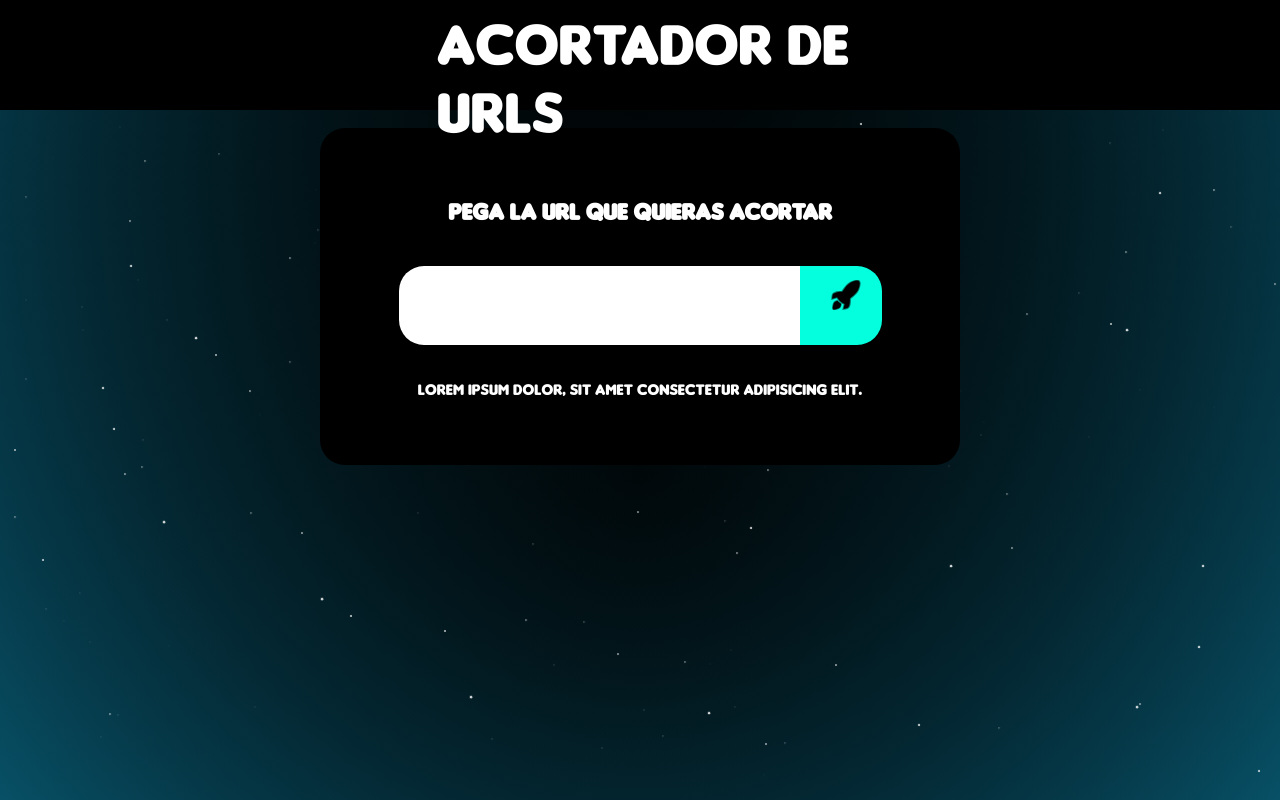
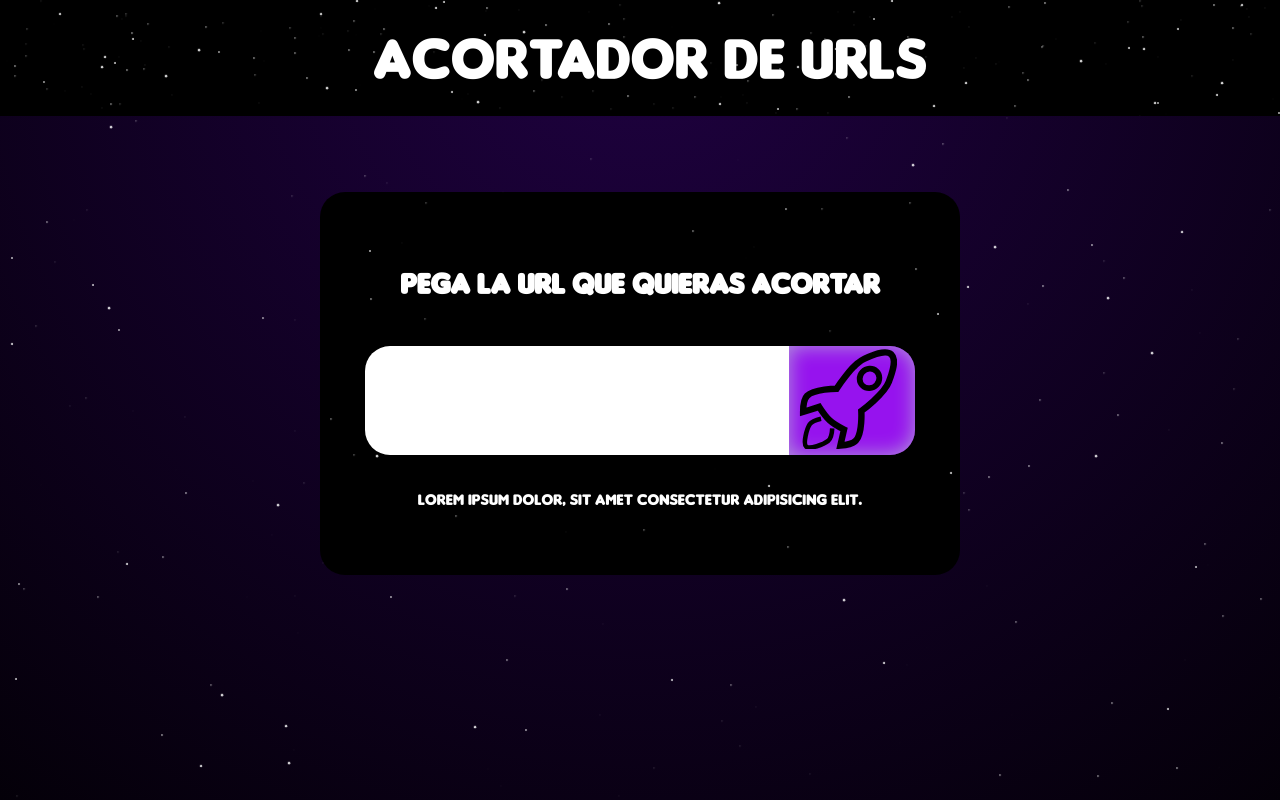
Before and after one commit to Juaan26/url-shortener, a React (Vite) app in the folder url-shortener-frontend/: page / in a window 1280 px wide. Shown: the top 800 px of the page. Built offline with nearby package versions, Linux system fonts and the light colour scheme.

Commit message:
actualizando diseño de la pagina

```diff
--- a/url-shortener-frontend/src/components/Header.css
+++ b/url-shortener-frontend/src/components/Header.css
@@ -1,27 +1,35 @@
-
 @font-face {
   font-family: 'insaniburger';
   src: URL('/Insanibu.ttf') format('truetype');
 }
 
-.header{
-    font-family: insaniburger ;
-    font-size:60px;
-    display: grid;
-    grid-template-columns: repeat(3, minmax(0, 1fr));
-    align-items: center;
-    justify-items: center;
+.header {
+  font-family: insaniburger;
+  font-size: 60px;
+  display: flex;
+  align-items: center; /* Centra verticalmente los elementos hijos */
+  justify-content: center; /* Centra horizontalmente los elementos hijos */
   background-color: rgb(0, 0, 0);
   top: 0px;
   width: 100%;
   left: 0;
   position: fixed;
   padding: 10px;
-    height: 90px;
+  height: 12vh;
 }
-.header-p{
+
+.header-p {
   margin: 0;
-grid-column-start: 2;
-grid-row-start: -1;
   color: white;
+  text-align: center; /* Centra el texto dentro del elemento */
 }
+@media (max-width: 1250px) {
+  .header{
+    font-size: 45px;
+  }
+}
+  @media (max-width: 450px) {
+    .header{
+      font-size: 25px;
+    }
+}
--- a/url-shortener-frontend/src/components/Header.jsx
+++ b/url-shortener-frontend/src/components/Header.jsx
@@ -1,10 +1,13 @@
 import './Header.css'
+import { StarField } from './StarField.jsx';
 
 export function Header () {
    return (
  <nav className='header'>
     <p className='header-p'>ACORTADOR DE URLS</p>
+    <StarField/>
  </nav>
+
 
 )
 }
--- /dev/null
+++ b/url-shortener-frontend/src/components/StarField.css
@@ -0,0 +1,33 @@
+.star-field {
+    position: absolute;
+    top: 0;
+    left: 0;
+    width: 100%;
+    height: 100%;
+    overflow: hidden;
+    z-index: -1;
+}
+
+.star {
+    position: absolute;
+    width: 2px;
+    height: 2px;
+    background: white;
+    border-radius: 50%;
+    animation: sparkle infinite ease-in-out;
+}
+
+@keyframes sparkle {
+    0% {
+        opacity: 0;
+        transform: scale(0.5);
+    }
+    50% {
+        opacity: 1;
+        transform: scale(1.2);
+    }
+    100% {
+        opacity: 0;
+        transform: scale(0.5);
+    }
+}
--- /dev/null
+++ b/url-shortener-frontend/src/components/StarField.jsx
@@ -0,0 +1,40 @@
+import React, { useEffect, useState } from 'react';
+import './StarField.css'
+
+export function StarField () {
+
+    const [stars, setStars] = useState([]);
+
+    useEffect(() => {
+        const generateStars = () => {
+            const starsArray = [];
+            for (let i = 0; i < 200; i++) { // Puedes ajustar el número de estrellas aquí
+                starsArray.push({
+                    id: i,
+                    left: Math.random() * 100,
+                    top: Math.random() * 100,
+                    animationDuration: Math.random() * 5 + 3 // Duración aleatoria entre 3 y 8 segundos
+                });
+            }
+            setStars(starsArray);
+        };
+
+        generateStars();
+    }, []);
+
+    return (
+        <div className="star-field">
+            {stars.map(star => (
+                <div
+                    key={star.id}
+                    className="star"
+                    style={{
+                        left: `${star.left}%`,
+                        top: `${star.top}%`,
+                        animationDuration: `${star.animationDuration}s`
+                    }}
+                ></div>
+            ))}
+        </div>
+    );
+}
--- a/url-shortener-frontend/src/components/UrlInput.css
+++ b/url-shortener-frontend/src/components/UrlInput.css
@@ -8,23 +8,33 @@
     font-family: insaniburger;
     text-align: center;
     text-shadow: #000000;
-    margin-top: 8rem;
+    margin-top: 12rem;
     display: grid;
     grid-template-columns: repeat(4, minmax(0, 1fr));
     width: 100%;
 }
 .url-subcontainer{
+    z-index: 1;
     color: white;
     padding: 50px;
     background: #000000;
     border-radius: 25px;
     grid-column-start: 2;
     grid-column-end: 4;
+    display: flex;
+    flex-wrap: wrap;
+    justify-content: center;
 
 }
+.url-subcontainer-h2{
+    font-size: 30px;
+}
 .url-inputs{
+    z-index: 1;
     width: auto;
     padding: 20px;
+    display: flex;
+    justify-content: center;
 }
 .input-text{
     border: none;
@@ -32,24 +42,25 @@
     border-end-end-radius: 0px;
     border-start-start-radius:25px;
     border-end-start-radius: 25px;
-    padding: 2rem;
-    padding-left:12rem ;
+    font-size: xx-large;
 }
 .btn-submit{
     font-family: insaniburger;
-    background: #04ffde;
-    padding: 1rem;
-    padding-top: 0.9rem;
-    padding-bottom: 2rem;
+    background: #9613ee;
     border: none;
-    border-start-end-radius:25px;
+    border-start-end-radius: 25px;
     border-end-end-radius: 25px;
+    box-shadow: inset 0 0 20px #b19cd9;
+}
+.url-svg{
+    margin: 2px;
+    padding-right: 10px;
+    height: 100px;
+    width: 100px;
 }
 .btn-submit:hover{
-    background: #82f5e5;
+    background: #9613ee;
     cursor: pointer;
-    padding-bottom: 2.1rem;
+    box-shadow: inset 0 0 40px #a69bb9;
+    transition: all 0.5s ease
 }
-.btn-submit img {
-    color: white;
-}
--- a/url-shortener-frontend/src/components/UrlInput.jsx
+++ b/url-shortener-frontend/src/components/UrlInput.jsx
@@ -1,13 +1,17 @@
 import './UrlInput.css'
+import { StarField } from './StarField.jsx';
+
 export function UrlInput() {
     return (
         <div className='url-container'>
+
             <div className='url-subcontainer'>
-                <h2> PEGA LA URL QUE QUIERAS ACORTAR</h2>
+            <StarField/>
+                <h2 className='url-subcontainer-h2'> PEGA LA URL QUE QUIERAS ACORTAR</h2>
                 <div className='url-inputs'>
                     <input type="text" name="" id="" className='input-text' />
                     <a href="#">
-                    <button type="submit" className='btn-submit'><img src="/rockets2.svg" width={"50px"} height={"30px"} color={"white"} alt="" /></button>
+                    <button type="submit" className='btn-submit'><img className="url-svg" src="/rockets2.svg"  alt="" /></button>
                     </a>
                 </div>
                 <p>Lorem ipsum dolor, sit amet consectetur adipisicing elit.</p>
--- a/url-shortener-frontend/src/main.css
+++ b/url-shortener-frontend/src/main.css
@@ -2,42 +2,8 @@ body {
     margin: 0;
     padding: 0;
     overflow: hidden;
-    background: radial-gradient(circle at top, rgb(0, 0, 0), rgba(9, 95, 121, 0.192)), radial-gradient(circle at center, rgb(0, 0, 0), rgb(9, 95, 121));
+    background: radial-gradient(circle at top, rgb(31, 1, 65), rgba(0, 0, 0, 0.8)), radial-gradient(circle at center, rgb(0, 0, 0), rgb(0, 0, 0));
     height: 100vh;
     justify-content: center;
     align-items: center;
 }
-
-.star-field {
-    position: absolute;
-    top: 0;
-    left: 0;
-    width: 100%;
-    height: 100%;
-    overflow: hidden;
-    z-index: -1;
-}
-
-.star {
-    position: absolute;
-    width: 2px;
-    height: 2px;
-    background: white;
-    border-radius: 50%;
-    animation: sparkle infinite ease-in-out;
-}
-
-@keyframes sparkle {
-    0% {
-        opacity: 0;
-        transform: scale(0.5);
-    }
-    50% {
-        opacity: 1;
-        transform: scale(1.2);
-    }
-    100% {
-        opacity: 0;
-        transform: scale(0.5);
-    }
-}
--- a/url-shortener-frontend/src/main.jsx
+++ b/url-shortener-frontend/src/main.jsx
@@ -2,49 +2,10 @@ import { createRoot } from 'react-dom/client';
 import { UrlInput } from './components/UrlInput.jsx';
 import { Header } from './components/Header.jsx';
 import './main.css';
-import React, { useEffect, useState } from 'react';
-
-const StarField = () => {
-    const [stars, setStars] = useState([]);
-
-    useEffect(() => {
-        const generateStars = () => {
-            const starsArray = [];
-            for (let i = 0; i < 200; i++) { // Puedes ajustar el número de estrellas aquí
-                starsArray.push({
-                    id: i,
-                    left: Math.random() * 100,
-                    top: Math.random() * 100,
-                    animationDuration: Math.random() * 5 + 3 // Duración aleatoria entre 3 y 8 segundos
-                });
-            }
-            setStars(starsArray);
-        };
-
-        generateStars();
-    }, []);
-
-    return (
-        <div className="star-field">
-            {stars.map(star => (
-                <div
-                    key={star.id}
-                    className="star"
-                    style={{
-                        left: `${star.left}%`,
-                        top: `${star.top}%`,
-                        animationDuration: `${star.animationDuration}s`
-                    }}
-                ></div>
-            ))}
-        </div>
-    );
-};
 
 createRoot(document.getElementById('root')).render(
   <>
     <Header />
     <UrlInput />
-    <StarField />
   </>
 );
```
Also changed, not shown: url-shortener-frontend/public/rockets2.svg. Lines whose indentation alone changed are shown as unchanged.
